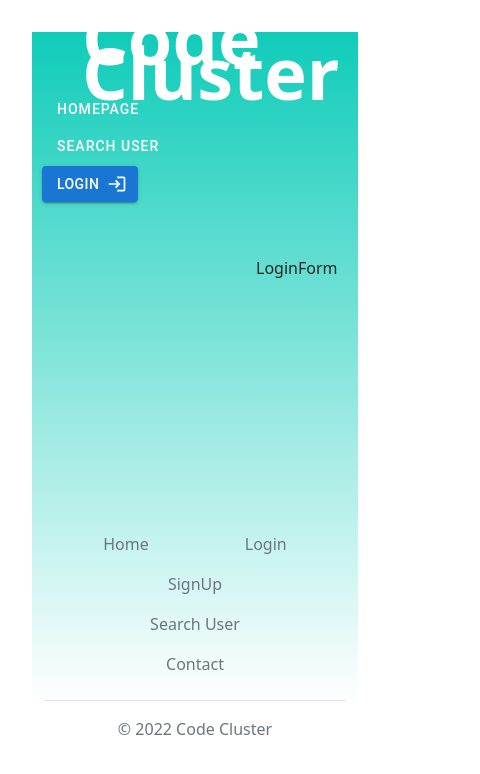
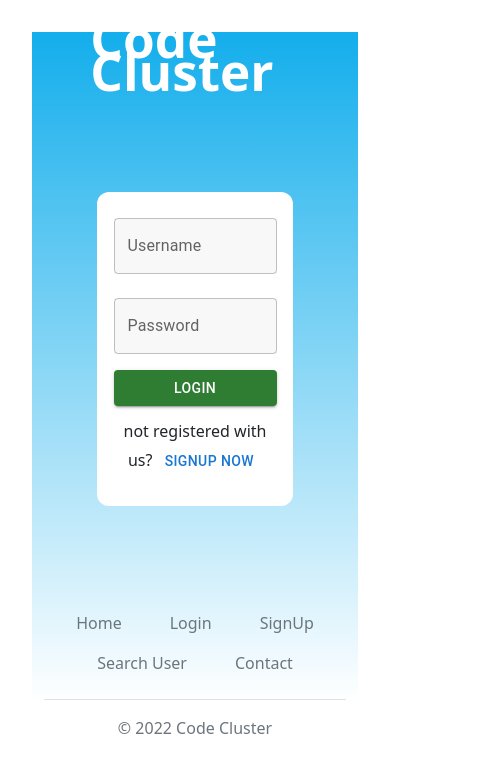
Before and after one commit to him-raw99/code-cluster-client, a React (Vite) app: page /login in a window 390 px wide. Shown: the top 774 px of the page, 480 px wide, since content can reach past the window. Built offline with nearby package versions, Linux system fonts and the light colour scheme.

Commit message:
made responsive and added login form

```diff
--- a/index.html
+++ b/index.html
@@ -35,7 +35,7 @@
         document.getElementById("navbar").style.padding = "50px 10px";
         document.getElementById("navbar").style.backgroundColor = "#f1f1f100";
         document.getElementById("navbar").style.backdropFilter =" blur(0px)";
-        document.getElementById("logo").style.fontSize = "400%";
+        document.getElementById("logo").style.fontSize = "300%";
       }
     }
     </script>
--- a/src/components/HomePageComponents/Banner.jsx
+++ b/src/components/HomePageComponents/Banner.jsx
@@ -13,7 +13,7 @@ function Banner() {
                 <NavLink to={"/search"}><Button variant='contained' sx={{backgroundColor:"white"}} color='inherit' className="banner__button1" endIcon={<SearchIcon/>}>Search User</Button></NavLink>
                 <NavLink to={"/login"}><Button variant='contained' className="banner__button2" endIcon={<LoginIcon/>}>Login / signup</Button></NavLink>
             </div>
-            <div className="col-lg-7 col-md-12 scroll-fix">
+            <div className="col-lg-7 col-md-12 scroll-fix onSmallHide">
                 <img data-aos="fade-right" data-aos-duration="1700" src="https://encrypted-tbn0.gstatic.com/images?q=tbn:ANd9GcT_-v76g03YLcdwvzyZsdUu3lNoDfdAEKQhpPfK9CIRNA&s" alt="..." className='banner__image1' />
                 <img data-aos="fade-left" data-aos-duration="1700" src="https://media.istockphoto.com/photos/programming-code-abstract-technology-background-of-software-deve-picture-id537331500?b=1&k=20&m=537331500&s=612x612&w=0&h=Ni1xaMtCOiGvH4NKnl7Y4uTMqXEjd8cYwBDDOjk4TKE=" className='banner__image2'  alt="..." />
             </div>
--- a/src/components/HomePageComponents/Footer.jsx
+++ b/src/components/HomePageComponents/Footer.jsx
@@ -7,11 +7,11 @@ function Footer() {
             <div className="container">
                 <footer className="py-1 my-3">
                     <ul className="nav justify-content-center border-bottom pb-3 mb-3">
-                        <li className="nav-item"><NavLink className="nav-link px-5 text-muted" to={"/"}>Home</NavLink></li>
-                        <li className="nav-item"><NavLink className="nav-link px-5 text-muted" to={"/login"}>Login</NavLink></li>
-                        <li className="nav-item"><NavLink className="nav-link px-5 text-muted" to={"/login"}>SignUp</NavLink></li>
-                        <li className="nav-item"><NavLink className="nav-link px-5 text-muted" to={"/search"}>Search User</NavLink></li>
-                        <li className="nav-item"><NavLink className="nav-link px-5 text-muted" to={"/contact"}>Contact</NavLink></li>
+                        <li className="nav-item"><NavLink className="nav-link px-4 text-muted" to={"/"}>Home</NavLink></li>
+                        <li className="nav-item"><NavLink className="nav-link px-4 text-muted" to={"/login"}>Login</NavLink></li>
+                        <li className="nav-item"><NavLink className="nav-link px-4 text-muted" to={"/login"}>SignUp</NavLink></li>
+                        <li className="nav-item"><NavLink className="nav-link px-4 text-muted" to={"/search"}>Search User</NavLink></li>
+                        <li className="nav-item"><NavLink className="nav-link px-4 text-muted" to={"/contact"}>Contact</NavLink></li>
                     </ul>
                     <p className="text-center text-muted">© {year} Code Cluster</p>
                 </footer>
--- a/src/components/HomePageComponents/Navbar.jsx
+++ b/src/components/HomePageComponents/Navbar.jsx
@@ -9,10 +9,10 @@ function Navbar() {
                 <NavLink to={"/"} ><a href="#default" id="logo">Code Cluster</a></NavLink>
                 <div id="navbar-right">
                     <NavLink to={"/"} >
-                        <Button sx={{ padding: "6px 15px", fontWeight: "4px", letterSpacing: "1px", color: "white" }} variant="outline" >Homepage</Button>
+                        <Button sx={{ padding: "6px 15px", fontWeight: "500", letterSpacing: "1px", color: "white" }} variant="outline" >Homepage</Button>
                     </NavLink>
                     <NavLink to={"/search"}>
-                        <Button sx={{ padding: "6px 15px", fontWeight: "4px", letterSpacing: "1px", color: "white" }} variant="outline" >Search User</Button>
+                        <Button sx={{ padding: "6px 15px", fontWeight: "500", letterSpacing: "1px", color: "white" }} variant="outline" >Search User</Button>
                     </NavLink>
                     <NavLink to={"/login"}>
                         <Button sx={{ padding: "6px 15px" }} color="primary" variant='contained' endIcon={<LoginIcon />}>Login</Button>
--- a/src/components/LoginPageComponents/LoginForm.jsx
+++ b/src/components/LoginPageComponents/LoginForm.jsx
@@ -1,8 +1,13 @@
 import React from 'react'
-
+import { Button, TextField } from '@mui/material'
 function LoginForm() {
   return (
-    <div className='login__form'>LoginForm</div>
+    <div className='login__form'>
+      <TextField className='login-form-inputs' id="outlined-basic" label="Username" variant="outlined" margin='normal' fullWidth sx={{backgroundColor:"rgba(239, 239, 239, 0.461)"}} />
+      <TextField className='login-form-inputs' id="outlined-basic" label="Password" type={"password"} variant="outlined" margin='normal' fullWidth sx={{backgroundColor:"rgba(239, 239, 239, 0.461)"}} />
+      <Button variant='contained' color='success' sx={{marginTop:"5%"}} fullWidth>login</Button>
+      <p className='signup__button'>not registered with us? <Button>SignUp Now</Button> </p>
+    </div>
   )
 }
 
--- a/src/index.css
+++ b/src/index.css
@@ -51,21 +51,6 @@ a:hover{
   right:2rem;
 }
 
-@media screen and (max-width: 580px) {
-  #navbar {
-    padding: 20px 10px !important;
-  }
-  #navbar a {
-    float: none;
-    display: block;
-    text-align: left;
-    margin: 0;
-  }
-  #navbar-right {
-    position: static;
-  }
-}
-
 .banner {
   background: linear-gradient(270deg, #27affe, #27c0db, #bb35f9);
   background-size: 600% 600%;
@@ -111,9 +96,15 @@ a:hover{
   height: 40%;
   position: relative;
   top: 19% ;
+  margin: 0;
   left: 6%;
+  width: 43%;
+  height: 39%;
 }
 .banner__image2{
+  margin: 0;
+  width: 50%;
+  height: 50%;
   padding: 2px;
   background: rgba(255, 255, 255, 0.07);
   border-radius: 16px;
@@ -127,19 +118,23 @@ a:hover{
   right: 6%;
 }
 
+.banner{
+  overflow-x: hidden;
+
+}
 
 .banner__button1{
   position: relative;
-  top:2rem;
-  left: 4.5rem;
-  transform: scale(1.30);
+  top:6%;
+  left: 15%;
+  transform: scale(1.3);
 
 }
 .banner__button2{
   position: relative;
-  top:2rem;
-  left: 10rem;
-  transform: scale(1.30);
+  top:6%;
+  left: 30%;
+  transform: scale(1.3);
 }
 
 
@@ -177,9 +172,69 @@ a:hover{
 
 .login__body{
   background: rgb(255,255,255);
-  background: linear-gradient(0deg, rgba(255,255,255,1) 8%, rgba(15,204,185,1) 100%);
+  background: linear-gradient(0deg, rgba(255,255,255,1) 8%, rgb(19, 174, 236) 100%);
 }
 
 .login__form{
-  padding: 14rem;
+  margin-left: auto;
+  margin-right: auto;
+  padding: 3% 5%;
+  width: 35%;
+  margin-bottom: 20%;
+  position: relative;
+  top: 10rem;
+  background-color: white;
+  border-radius: 12px;
 }
+
+.signup__button{
+  text-align: center;
+  margin-top: 8%;
+}
+
+
+@media screen and (max-width: 580px) {
+  #navbar {
+    padding: 20px 10px !important;
+  }
+  #navbar a {
+    float: none;
+    display: block;
+    text-align: left;
+    margin: 0;
+  }
+  #navbar-right {
+    position: static;
+  }
+}
+
+@media screen and (max-width: 794px) {
+  .login__form{
+    width: 60%;
+    margin-bottom: 30vh;
+  }
+}
+@media screen and (max-width: 991px) {
+  .onSmallHide{
+    display: none;
+  }
+  #navbar-right{
+    display: none;
+  }
+  .banner__button1{
+    transform: scale(1.2);
+    left:14%;
+  }
+  .banner__button2{
+    transform: scale(1.2);
+    left: 24%;
+  }
+  a #logo{
+    transform: scale(0.95);
+    margin:0;
+  }
+
+  #logo{
+    font-size: 300%;
+  }
+}
```
